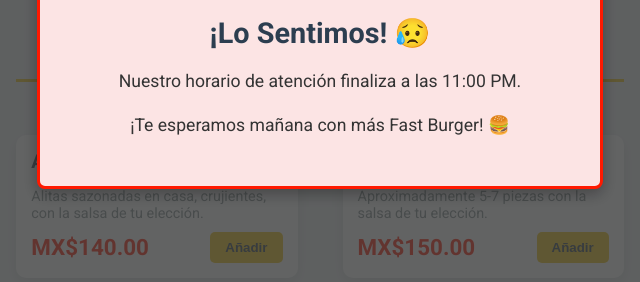
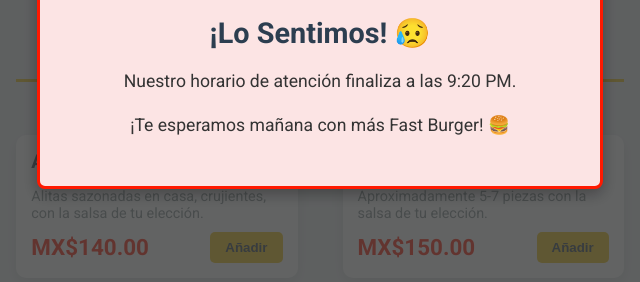
Before and after one commit to anuarjaymes/burguer.github.io, a plain HTML site: page index.html in a window 1280 px wide. Shown: the part 414-696 px from the top of the page, 320-960 px from the left. Drawn offline with Linux system fonts and the light colour scheme; some packages are replaced by stand-ins of ours.

Commit message:
Update index.html

```diff
--- a/index.html
+++ b/index.html
@@ -142,7 +142,7 @@
             <span class="close-button" id="close-closed-modal">&times;</span>
             <img src="images/cerrado.png" alt="Restaurante Cerrado" class="closed-image">
             <h2 class="closed-title">¡Lo Sentimos! 😥</h2>
-            <p class="closed-message">Nuestro horario de atención finaliza a las 11:00 PM.</p>
+            <p class="closed-message">Nuestro horario de atención finaliza a las 9:20 PM.</p>
             <p class="closed-message">¡Te esperamos mañana con más Fast Burger! 🍔</p>
         </div>
     </div>
@@ -155,4 +155,5 @@
     </script>
 
 </body>
+
 </html>
```
